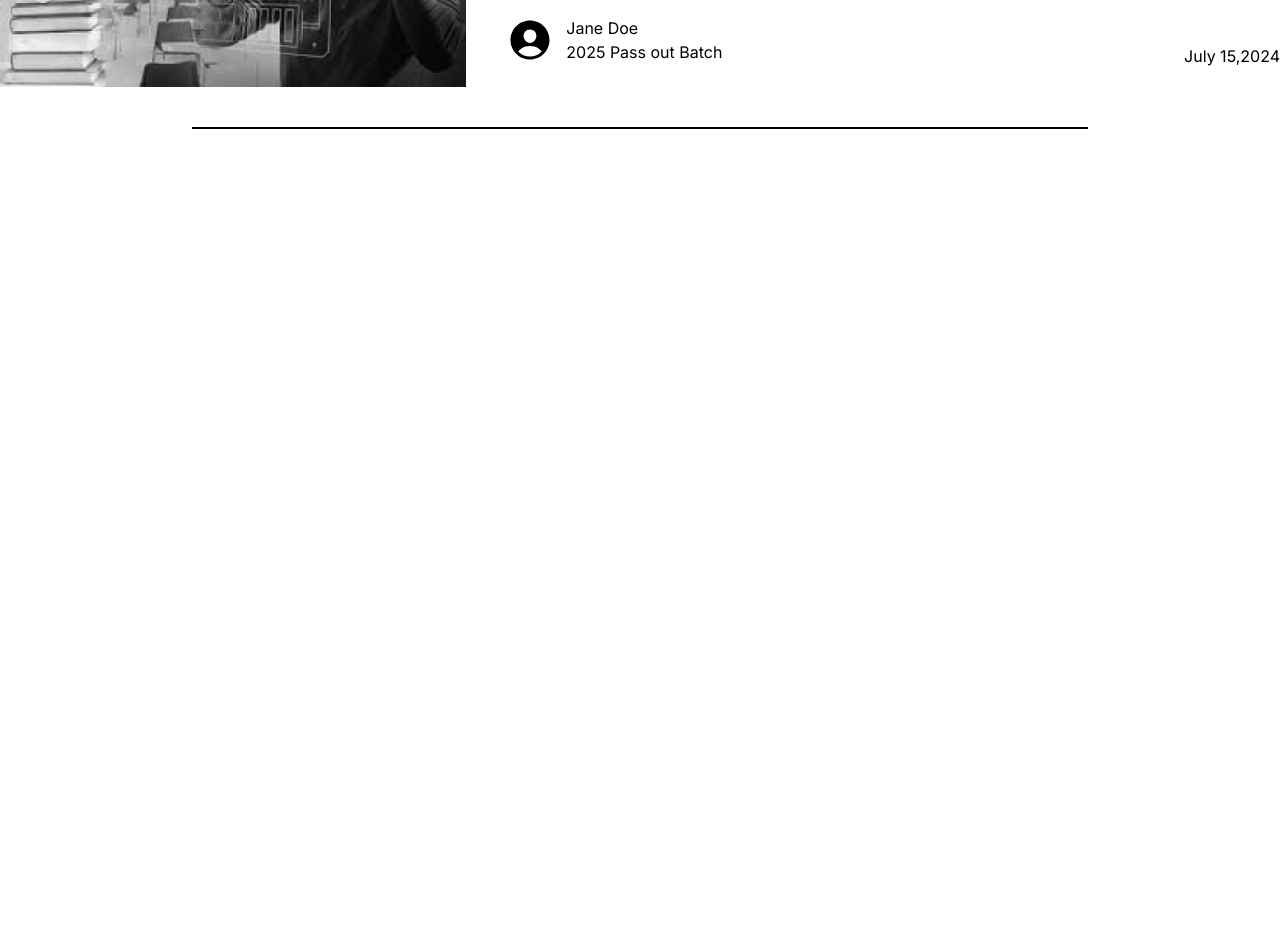
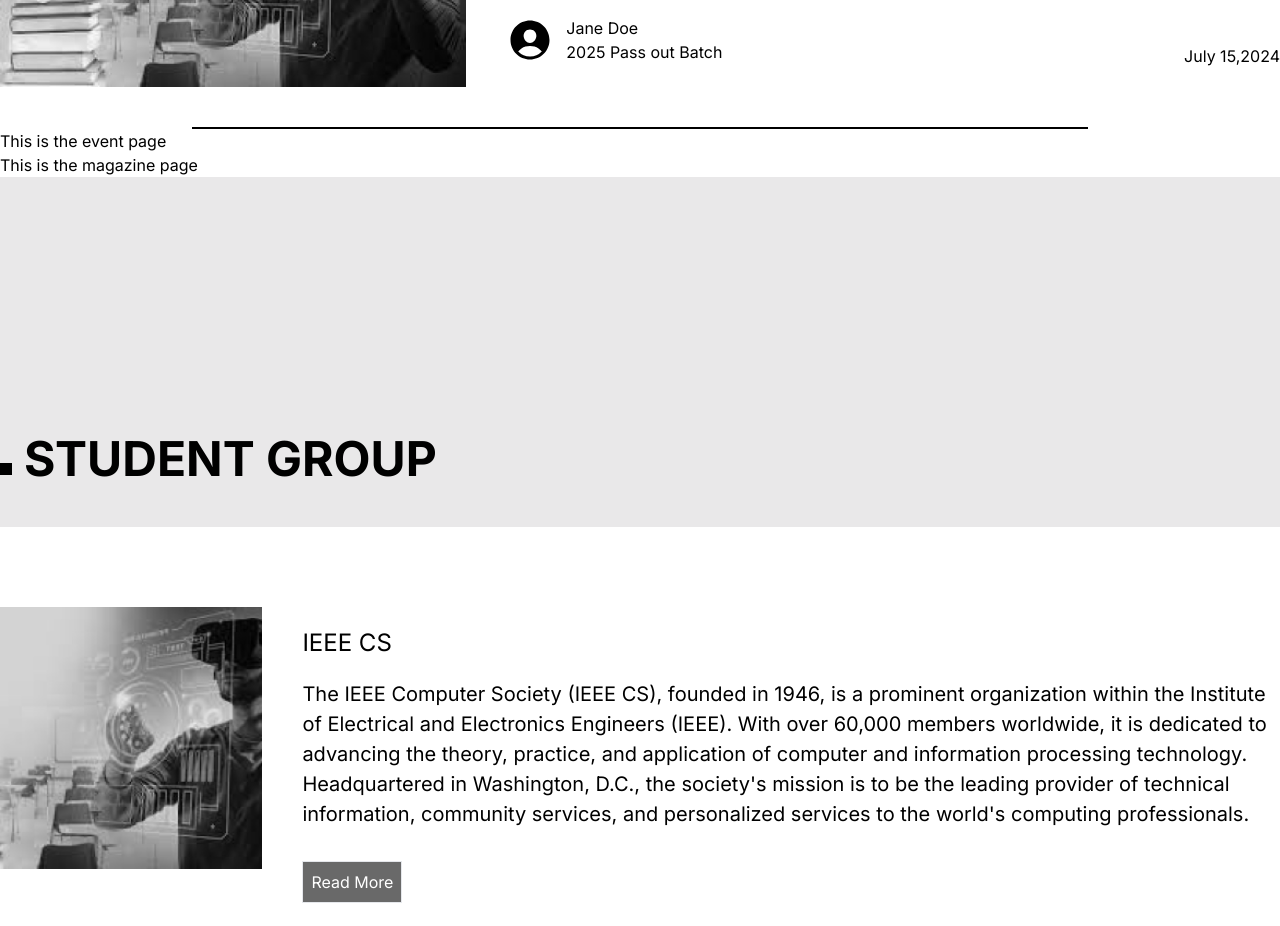
Before and after one commit to mhdaslamp/cse_dept_site, a Next.js app: page /activity in a window 1280 px wide. Shown: the part 2520-3446 px from the top of the page. Before the commit the page ends 2649 px from the top, so only its background shows below. Built offline with nearby package versions, Linux system fonts and the light colour scheme.

Commit message:
activity modifing

```diff
--- a/src/app/activity/page.jsx
+++ b/src/app/activity/page.jsx
@@ -1,10 +1,16 @@
-import React from 'react'
-import Blog from './blog/page'
+import React from "react";
+import Blog from "./blog/page";
+import Events from "./events/page";
+import Magazine from "./magazin/page";
+import Student from "./student_gp/page";
 
 export default function page() {
   return (
     <div>
-      <Blog/>
+      <Blog />
+      <Events />
+      <Magazine />
+      <Student />
     </div>
-  )
+  );
 }
--- a/src/app/activity/student_gp/page.jsx
+++ b/src/app/activity/student_gp/page.jsx
@@ -3,7 +3,7 @@ import React, { useState } from "react";
 import { data } from "./content";
 import Image from "next/image";
 
-export default function Page() {
+export default function Student() {
   return (
     <div>
       <div className="bg-[#e9e8e9]">
```
